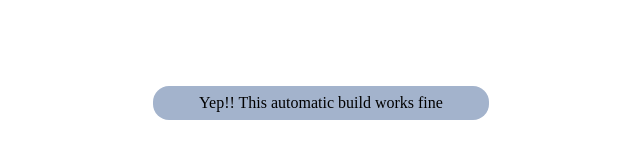
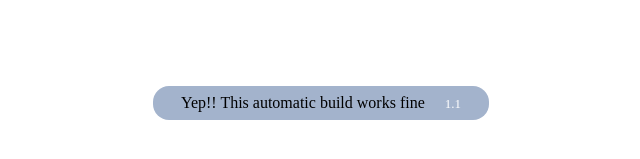
Before and after one commit to willwoodlief/four-colors, a PHP site: page / in a window 1280 px wide. Shown: the part 474-633 px from the top of the page, without its empty margins (319-959 px from the left). Run offline with PHP 8.4, Linux system fonts and the light colour scheme.

Commit message:
flexible names

```diff
--- a/src/index.html
+++ b/src/index.html
@@ -37,6 +37,7 @@
             <footer>
                 <div class="afterthought">
                     Yep!! This automatic build works fine
+                    <span class="version">1.1</span>
                 </div>
 
             </footer>
--- a/src/resources/css/hexbatch.css
+++ b/src/resources/css/hexbatch.css
@@ -64,3 +64,10 @@ div.hexbatch div.spoiler {
     padding: 0.5em;
     width:20em;
 }
+
+.afterthought .version {
+    font-size: small;
+    display: inline-block;
+    color: white;
+    margin-left: 1rem;
+}
```
Also changed, not shown: .github/workflows/workflow.yml.
